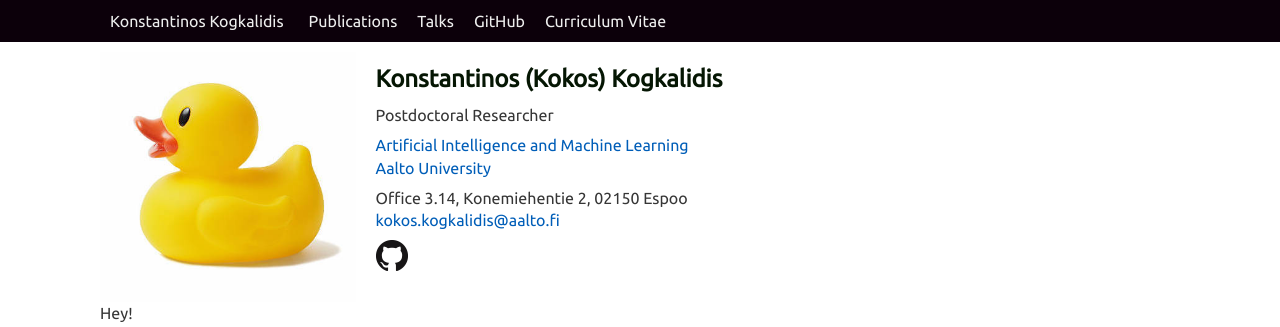
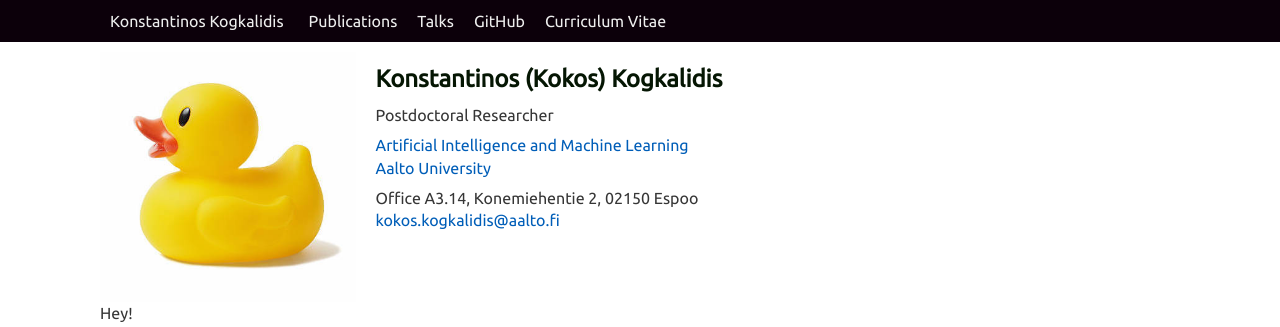
Before and after one commit to konstantinosKokos/konstantinosKokos.github.io, a plain HTML site: page index.html in a window 1280 px wide. Shown: the top 327 px of the page. Drawn offline with Linux system fonts and the light colour scheme.

Commit message:
remove profiles

```diff
--- a/index.html
+++ b/index.html
@@ -49,12 +49,9 @@
     </div>
 
     <div class="contact">
-      <div>Office 3.14, Konemiehentie 2, 02150 Espoo</div>
+      <div>Office A3.14, Konemiehentie 2, 02150 Espoo</div>
       <div><a href="mailto:kokos.kogkalidis@aalto.fi">
         kokos.kogkalidis@aalto.fi</a></div>
-    </div>
-    <div class="profiles">
-      <div><a hef="https://GitHub.com/konstantinosKokos"><img src="images/ghub.png" /></a></div>
     </div>
   </div>
 
```
